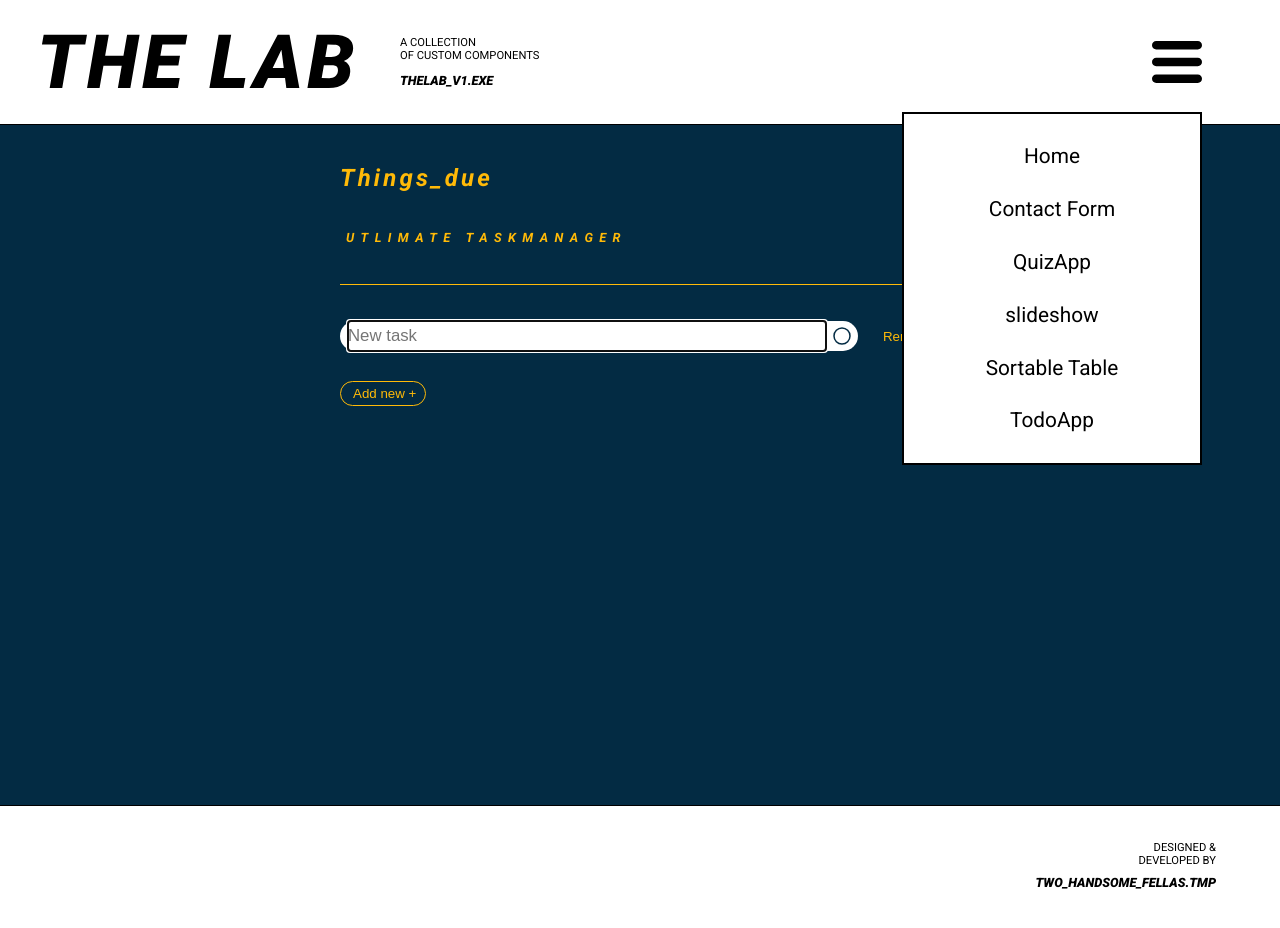
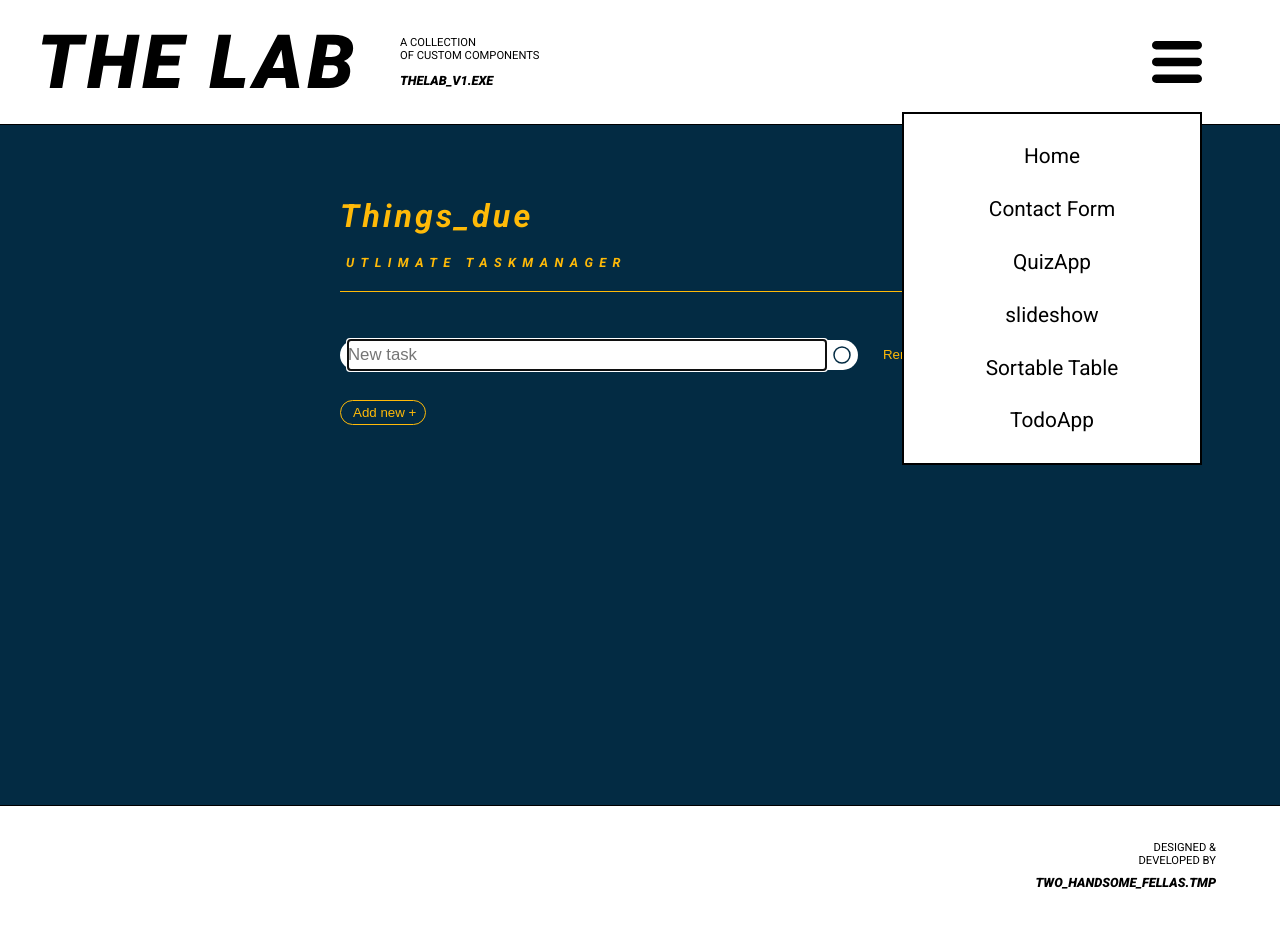
Before and after one commit to foxy773/tema-oppg4, a Vue app: page /to-do in a window 1280 px wide. Shown: the top 928 px of the page. Built offline with nearby package versions, Linux system fonts and the light colour scheme.

Commit message:
:ambulance: Hotfix to-do scaleability

```diff
--- a/src/components/ToDo.vue
+++ b/src/components/ToDo.vue
@@ -137,13 +137,14 @@
    }
 
    .todo__container {
+      height: 100%;
       width: 80%;
       max-width: 600px;
-      height: 100%;
+      padding: 4% 0% 4% 0%;
    }
 
    .todo__header {
-      height: 10rem;
+      height: 20%;
       margin-bottom: 5%;
       border-bottom: solid #FFBA08 1px;
       display: flex;
@@ -154,7 +155,7 @@
    }
 
    .todo__title {
-      font-size: 1.5rem;
+      font-size: 2rem;
       font-weight: bold;
       font-style: italic;
       letter-spacing: 0.2rem;
@@ -170,7 +171,8 @@
    }
 
    .todo__content {
-      height: 100%;
+      height: 80%;
+      padding: 2% 0% 2% 0%;
       overflow-y: scroll;
    }
 
```
